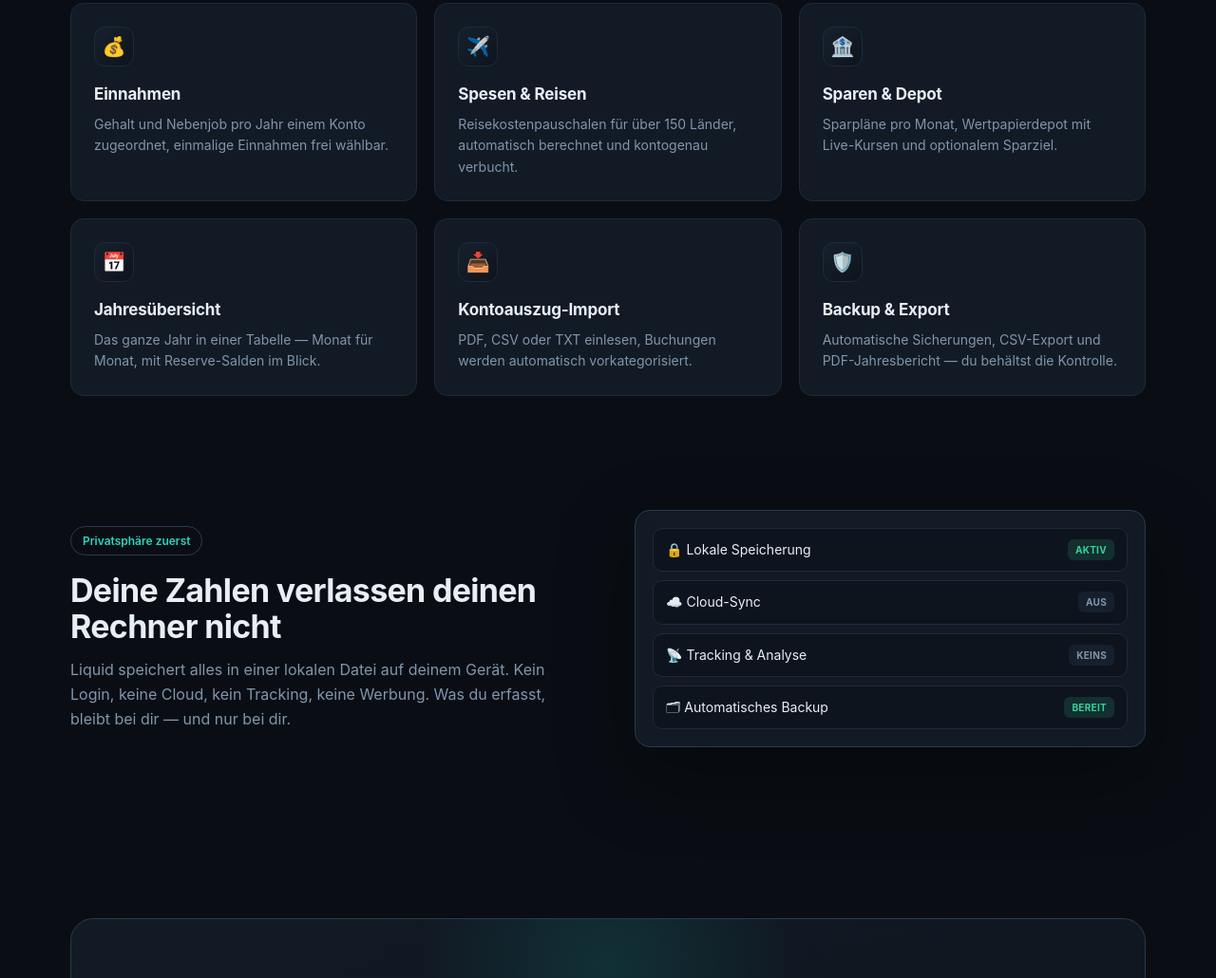
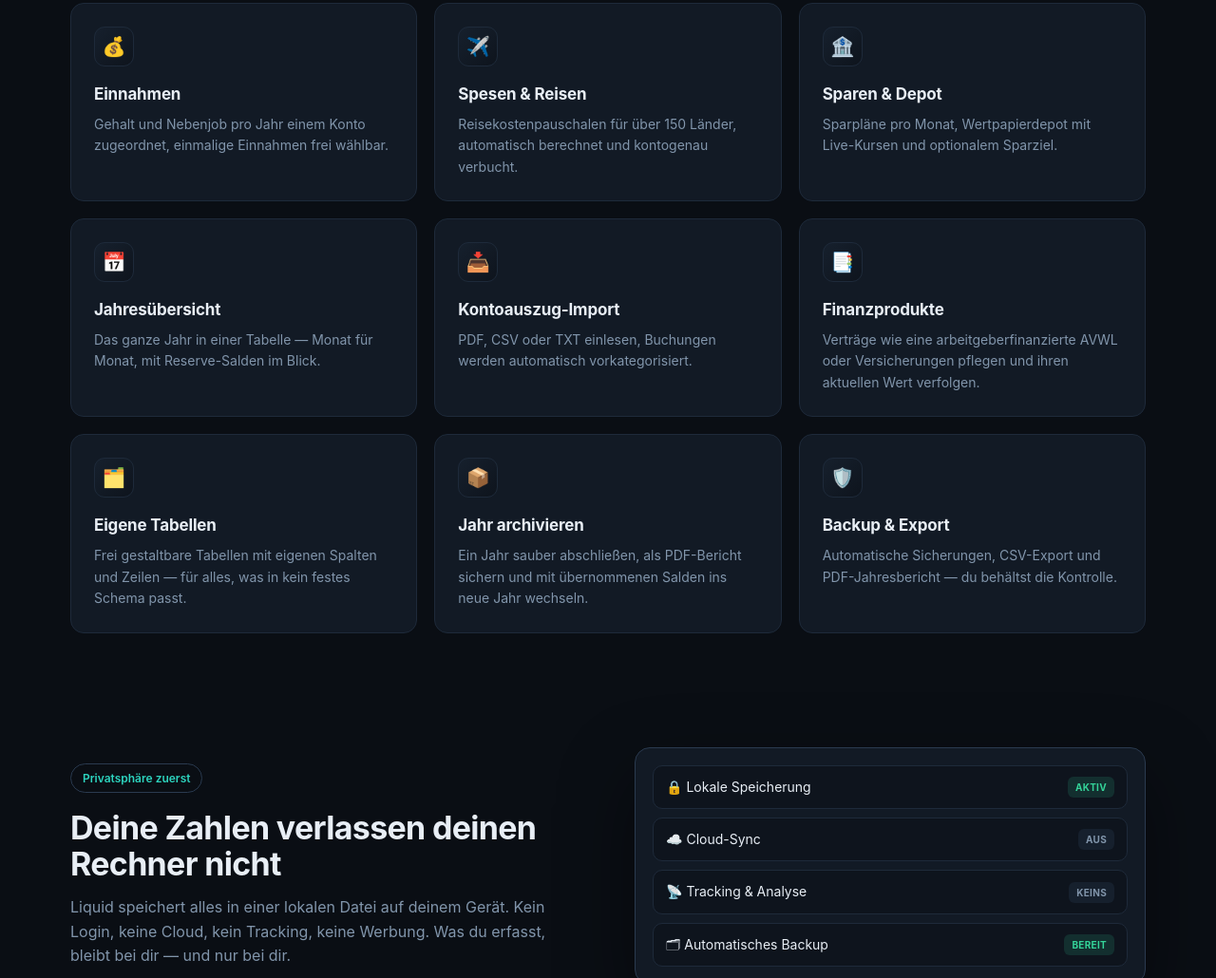
Before and after one commit to Marco-Conrad-00/liquid-website, a plain HTML site: page index.html in a window 1280 px wide. Shown: the part 5909-6939 px from the top of the page at 95% size. Drawn offline with Linux system fonts and the light colour scheme.

Commit message:
Website aktualisiert (neue Version)

```diff
--- a/index.html
+++ b/index.html
@@ -511,6 +511,9 @@
       <div class="card reveal"><div class="ic">🏦</div><h4>Sparen &amp; Depot</h4><p>Sparpläne pro Monat, Wertpapierdepot mit Live-Kursen und optionalem Sparziel.</p></div>
       <div class="card reveal"><div class="ic">📅</div><h4>Jahresübersicht</h4><p>Das ganze Jahr in einer Tabelle — Monat für Monat, mit Reserve-Salden im Blick.</p></div>
       <div class="card reveal"><div class="ic">📥</div><h4>Kontoauszug-Import</h4><p>PDF, CSV oder TXT einlesen, Buchungen werden automatisch vorkategorisiert.</p></div>
+      <div class="card reveal"><div class="ic">📑</div><h4>Finanzprodukte</h4><p>Verträge wie eine arbeitgeberfinanzierte AVWL oder Versicherungen pflegen und ihren aktuellen Wert verfolgen.</p></div>
+      <div class="card reveal"><div class="ic">🗂️</div><h4>Eigene Tabellen</h4><p>Frei gestaltbare Tabellen mit eigenen Spalten und Zeilen — für alles, was in kein festes Schema passt.</p></div>
+      <div class="card reveal"><div class="ic">📦</div><h4>Jahr archivieren</h4><p>Ein Jahr sauber abschließen, als PDF-Bericht sichern und mit übernommenen Salden ins neue Jahr wechseln.</p></div>
       <div class="card reveal"><div class="ic">🛡️</div><h4>Backup &amp; Export</h4><p>Automatische Sicherungen, CSV-Export und PDF-Jahresbericht — du behältst die Kontrolle.</p></div>
     </div>
   </div>
```
